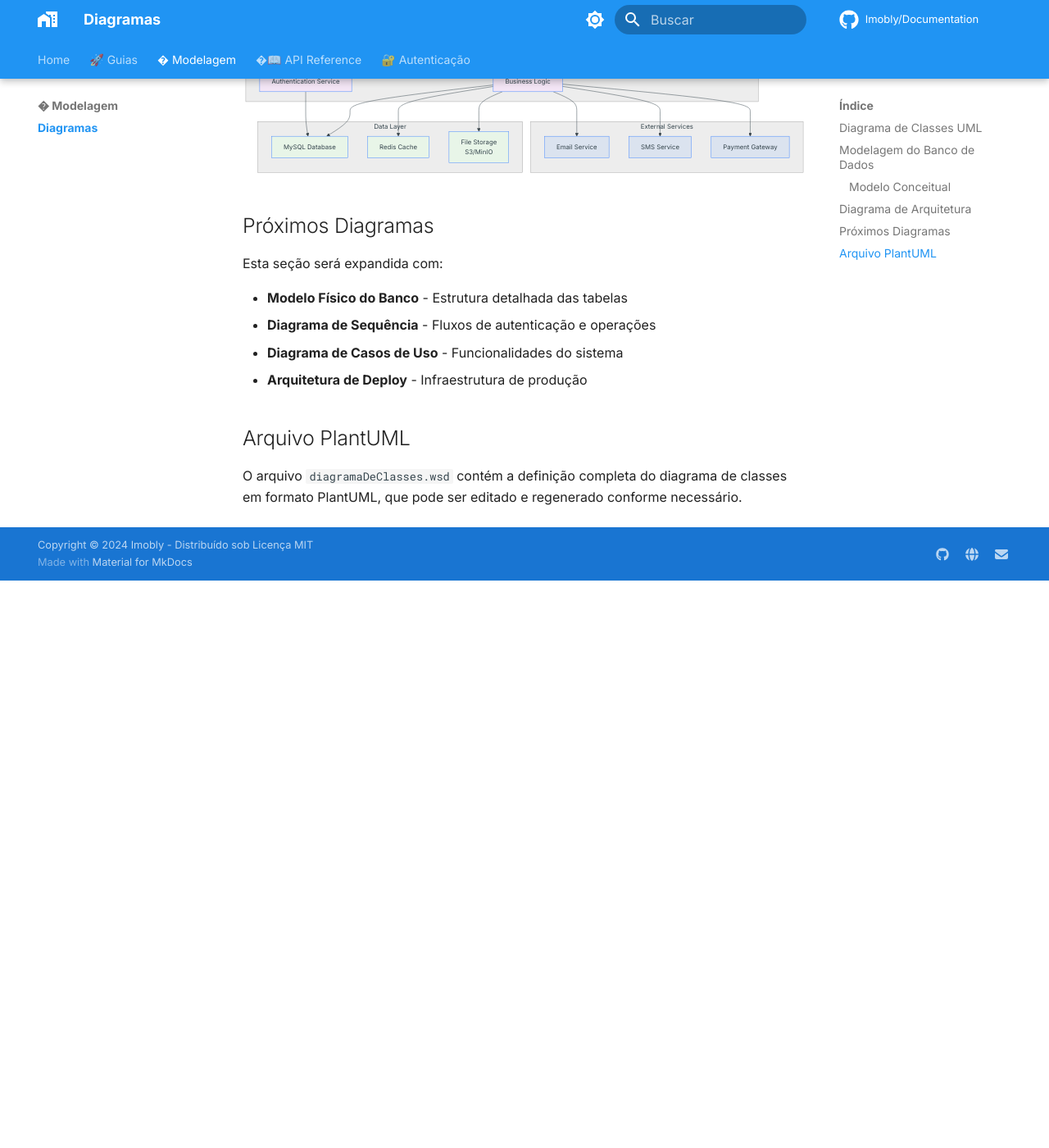
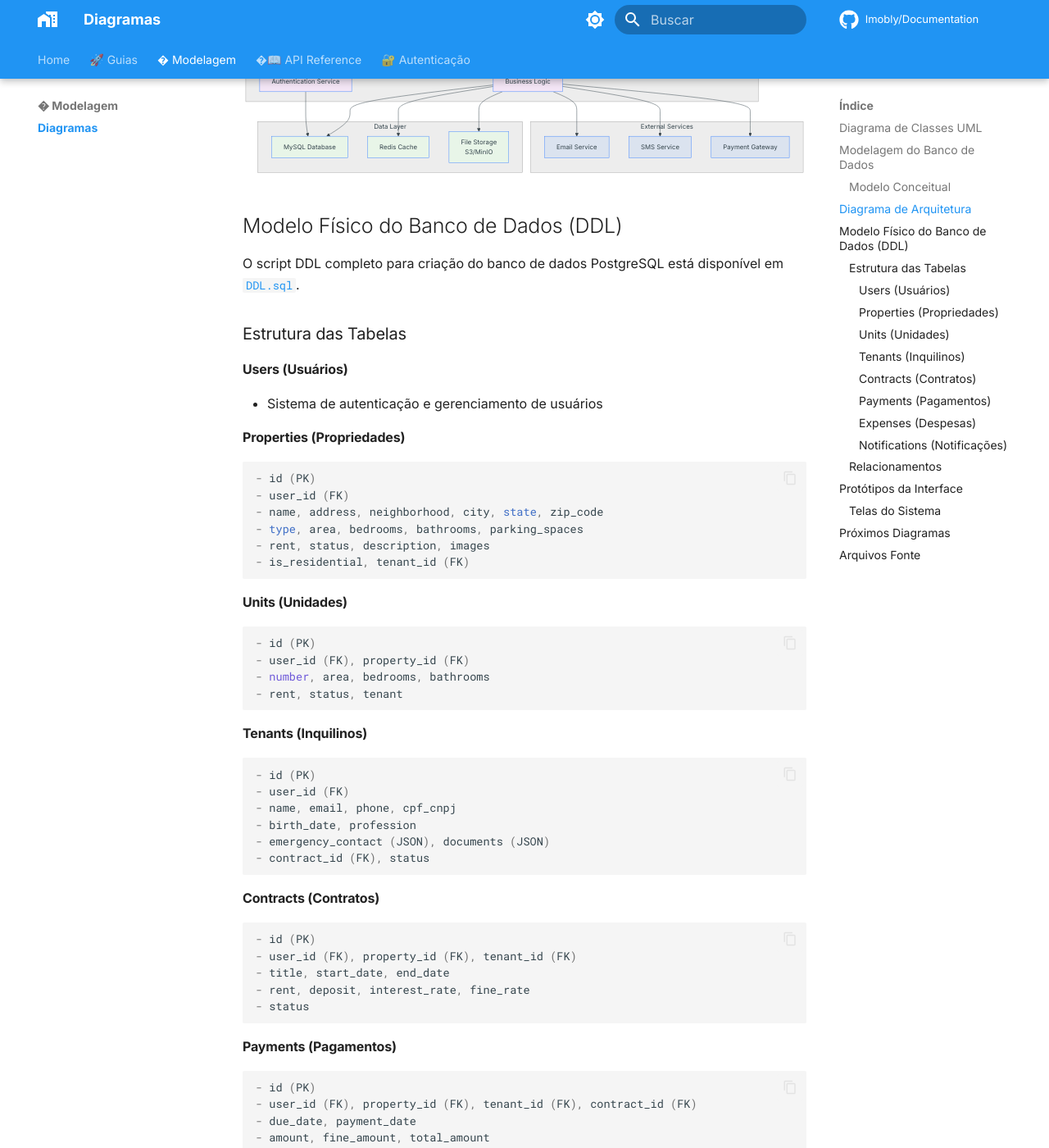
Before and after one commit to Imobly/Documentation, an MkDocs documentation site: the page built from docs/diagrams/index.md, in a window 1280 px wide and 1400 px high, scrolled down 3182 px. Shown: the whole window at 82% size. Built offline with MkDocs 1.6.1 and Material for MkDocs 9.7.7, drawn with Linux system fonts in a browser that asks for light colours; comment, search, counter and statistics services are not loaded; the version menu is left out; before the commit the page ends 3890 px from its top, so only the background shows below that; some of the changed text lies outside the part shown.

Commit message:
atualizando uml, prototipagem e ddl na documentaçao

````diff
--- a/docs/diagrams/index.md
+++ b/docs/diagrams/index.md
@@ -174,15 +174,108 @@ graph TB
     style I fill:#e8f5e8
 ```
 
+## Modelo Físico do Banco de Dados (DDL)
+
+O script DDL completo para criação do banco de dados PostgreSQL está disponível em [`DDL.sql`](DDL.sql).
+
+### Estrutura das Tabelas
+
+#### Users (Usuários)
+- Sistema de autenticação e gerenciamento de usuários
+
+#### Properties (Propriedades)
+```sql
+- id (PK)
+- user_id (FK)
+- name, address, neighborhood, city, state, zip_code
+- type, area, bedrooms, bathrooms, parking_spaces
+- rent, status, description, images
+- is_residential, tenant_id (FK)
+```
+
+#### Units (Unidades)
+```sql
+- id (PK)
+- user_id (FK), property_id (FK)
+- number, area, bedrooms, bathrooms
+- rent, status, tenant
+```
+
+#### Tenants (Inquilinos)
+```sql
+- id (PK)
+- user_id (FK)
+- name, email, phone, cpf_cnpj
+- birth_date, profession
+- emergency_contact (JSON), documents (JSON)
+- contract_id (FK), status
+```
+
+#### Contracts (Contratos)
+```sql
+- id (PK)
+- user_id (FK), property_id (FK), tenant_id (FK)
+- title, start_date, end_date
+- rent, deposit, interest_rate, fine_rate
+- status
+```
+
+#### Payments (Pagamentos)
+```sql
+- id (PK)
+- user_id (FK), property_id (FK), tenant_id (FK), contract_id (FK)
+- due_date, payment_date
+- amount, fine_amount, total_amount
+- status, payment_method, description
+```
+
+#### Expenses (Despesas)
+```sql
+- id (UUID)
+- user_id (FK), property_id (FK)
+- type, category, description, amount, date
+- status, priority, vendor, number
+- receipt, documents (JSONB)
+```
+
+#### Notifications (Notificações)
+```sql
+- id (UUID)
+- user_id (FK)
+- type, title, message, date, priority
+- read_status, action_required
+- related_id, related_type
+```
+
+### Relacionamentos
+
+- **Properties** 1:N **Units** (uma propriedade pode ter várias unidades)
+- **Properties** N:1 **Tenants** (propriedade pode ter inquilino atual)
+- **Tenants** 1:N **Contracts** (inquilino pode ter múltiplos contratos)
+- **Contracts** 1:N **Payments** (contrato gera múltiplos pagamentos)
+- **Properties** 1:N **Expenses** (propriedade tem múltiplas despesas)
+
+## Protótipos da Interface
+
+### Telas do Sistema
+
+*Espaço reservado para capturas de tela do protótipo do sistema Imobly.*
+
+<!-- Adicione as imagens dos protótipos aqui:
+![Dashboard](../prototypes/dashboard.png)
+![Propriedades](../prototypes/properties.png)
+![Contratos](../prototypes/contracts.png)
+-->
+
 ## Próximos Diagramas
 
 Esta seção será expandida com:
 
-- **Modelo Físico do Banco** - Estrutura detalhada das tabelas
 - **Diagrama de Sequência** - Fluxos de autenticação e operações
 - **Diagrama de Casos de Uso** - Funcionalidades do sistema
 - **Arquitetura de Deploy** - Infraestrutura de produção
 
-## Arquivo PlantUML
+## Arquivos Fonte
 
-O arquivo `diagramaDeClasses.wsd` contém a definição completa do diagrama de classes em formato PlantUML, que pode ser editado e regenerado conforme necessário.
+- **PlantUML:** `diagramaDeClasses.wsd` - Definição do diagrama de classes
+- **DDL:** `DDL.sql` - Script de criação do banco de dados PostgreSQL
````
Also changed, not shown: README.md (+39 -6 lines), docs/api/index.md (+18 -2 lines), docs/index.md (+23 -4 lines), 3 other files.
